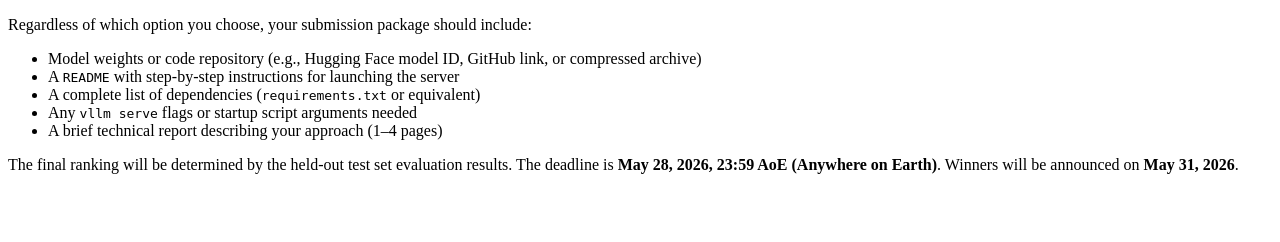
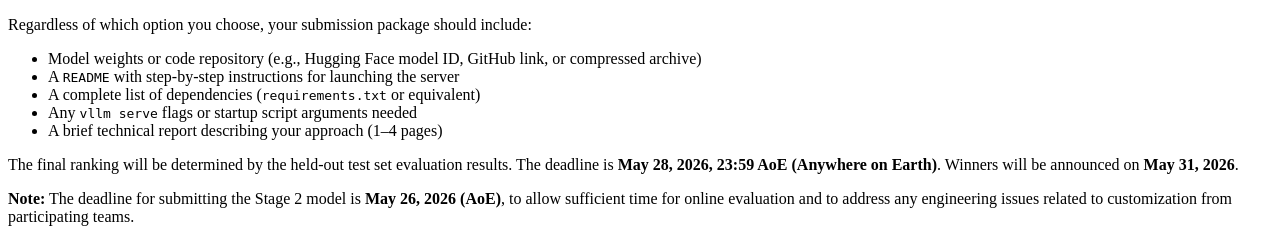
Before and after one commit to YangRui2015/EmbodiedBench-Challenge, a Python web app: template templates/challenge_phase_2_description.html in a window 1280 px wide. Shown: the part 907-1149 px from the top of the page. Before the commit the page ends 1081 px from the top, so only its background shows below. Run offline with Jinja, Linux system fonts and the light colour scheme; the template is opened without the code that fills it, so the values that code supplies are empty; some libraries are stand-ins or nearby versions.

Commit message:
Add Stage 2 model submission deadline note (May 26, AoE)
Co-Authored-By: Claude Sonnet 4.6 <noreply@anthropic.com>

```diff
--- a/templates/challenge_phase_2_description.html
+++ b/templates/challenge_phase_2_description.html
@@ -64,3 +64,7 @@
 <p>
   The final ranking will be determined by the held-out test set evaluation results. The deadline is <strong>May 28, 2026, 23:59 AoE (Anywhere on Earth)</strong>. Winners will be announced on <strong>May 31, 2026</strong>.
 </p>
+
+<p>
+  <strong>Note:</strong> The deadline for submitting the Stage 2 model is <strong>May 26, 2026 (AoE)</strong>, to allow sufficient time for online evaluation and to address any engineering issues related to customization from participating teams.
+</p>
```
